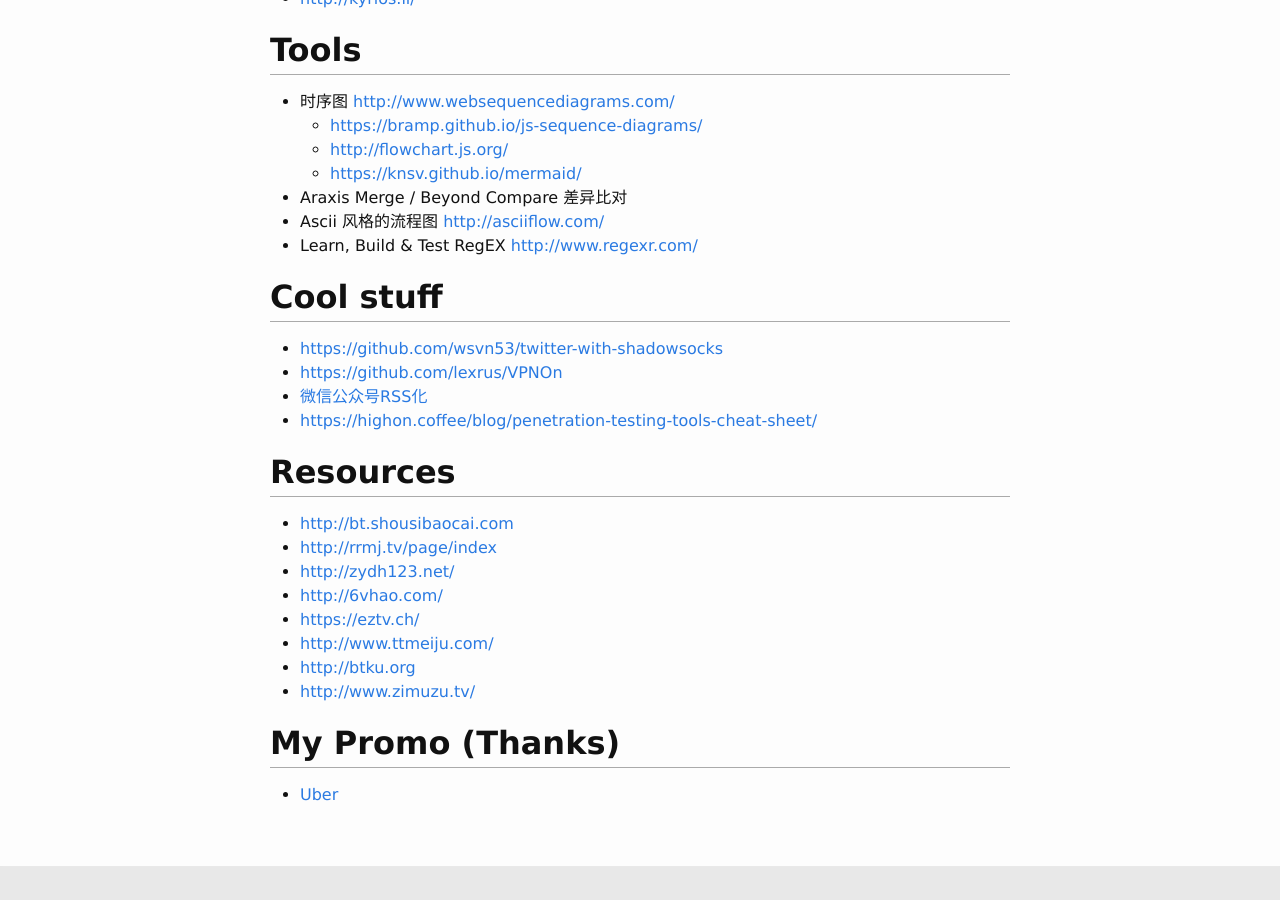
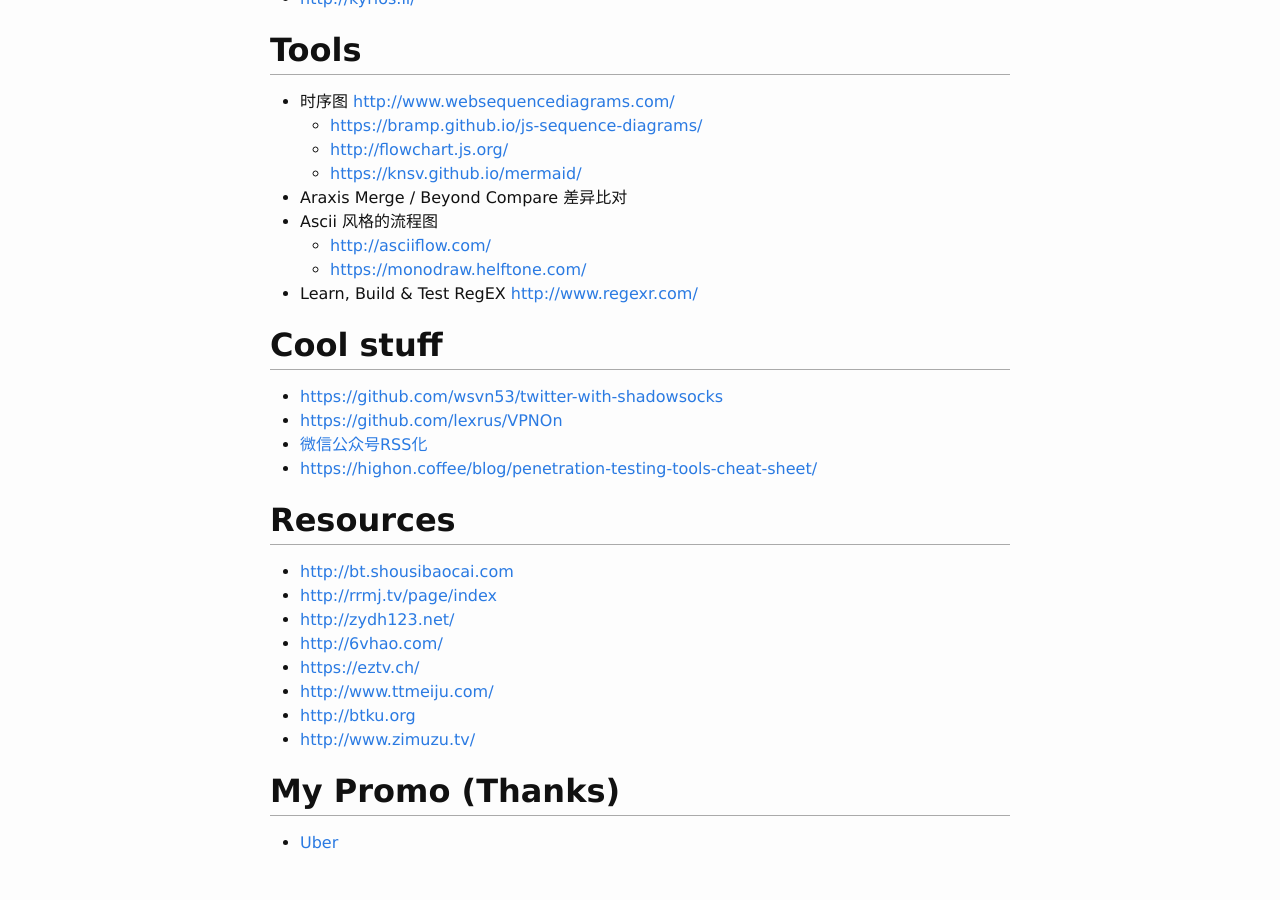
Before and after one commit to scateu/scateu.github.io, a Jekyll site: the page built from _pages/links.md, in a window 1280 px wide and 900 px high, scrolled down 927 px. Built offline with Jekyll 4.4.1, drawn with Linux system fonts in a browser that asks for light colours; comment, search, counter and statistics services are not loaded.

Commit message:
Fri Jan 13 22:07:43 CST 2017

```diff
--- a/_pages/links.md
+++ b/_pages/links.md
@@ -40,7 +40,9 @@
     - <http://flowchart.js.org/>
     - <https://knsv.github.io/mermaid/>
  - Araxis Merge / Beyond Compare 差异比对
- - Ascii 风格的流程图 <http://asciiflow.com/>
+ - Ascii 风格的流程图
+    - <http://asciiflow.com/>
+    - <https://monodraw.helftone.com/>
  - Learn, Build & Test RegEX <http://www.regexr.com/>
 
 ## Cool stuff
```
